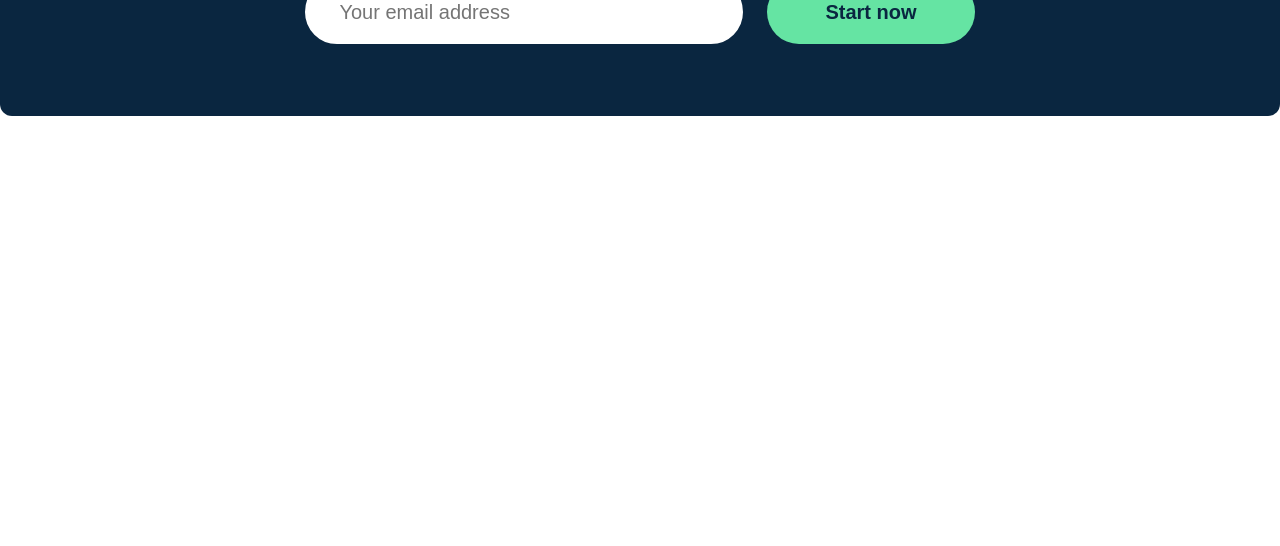
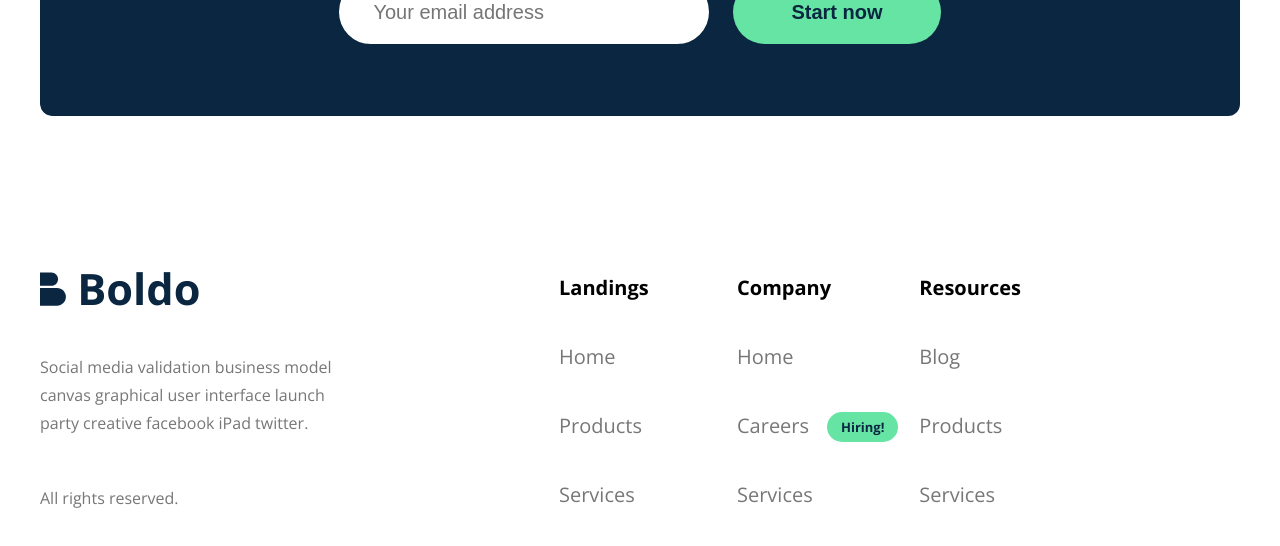
Before and after one commit to franticus/scand-example-react-scss, a React (Create React App) app: page / in a window 1280 px wide. Shown: the part 2456-3002 px from the top of the page. Built offline with nearby package versions, Linux system fonts and the light colour scheme.

Commit message:
scand: add footer

```diff
--- a/src/App.js
+++ b/src/App.js
@@ -3,7 +3,8 @@ import {
   Header,
   Navbar,
   LatestNews,
-  EmailBlock
+  EmailBlock,
+  Footer
 } from './components';
 import { Devider, BlogItem, Button } from './components/common';
 
@@ -17,6 +18,7 @@ const App = () => {
       <LatestNews />
       <Button color="ghost" size="lg" text="Load more" />
       <EmailBlock />
+      <Footer />
     </div>
   );
 }
--- /dev/null
+++ b/src/components/footer/Footer.jsx
@@ -0,0 +1,41 @@
+import React from 'react';
+import s from './Footer.module.scss';
+import cn from 'classnames';
+import { Logo } from '../common';
+
+export const Footer = () => {
+  return (
+    <div className={s.footer}>
+      <div className={s.logoBox}>
+        <Logo />
+        <div className={s.logoBox__text}>
+          Social media validation business model canvas graphical user
+          interface launch party creative facebook iPad twitter.
+        </div>
+        <div className={s.logoBox__text}>
+          All rights reserved.
+        </div>
+      </div>
+      <div className={s.container}>
+        <div className={s.linksBox}>
+          <a href="/" className={s.linksBox__link}>Landings</a>
+          <a href="/" className={s.linksBox__link}>Home</a>
+          <a href="/" className={s.linksBox__link}>Products</a>
+          <a href="/" className={s.linksBox__link}>Services</a>
+        </div>
+        <div className={s.linksBox}>
+          <a href="/" className={s.linksBox__link}>Company</a>
+          <a href="/" className={s.linksBox__link}>Home</a>
+          <a href="/" className={cn(s.linksBox__link, s.tag)}>Careers</a>
+          <a href="/" className={s.linksBox__link}>Services</a>
+        </div>
+        <div className={s.linksBox}>
+          <a href="/" className={s.linksBox__link}>Resources</a>
+          <a href="/" className={s.linksBox__link}>Blog</a>
+          <a href="/" className={s.linksBox__link}>Products</a>
+          <a href="/" className={s.linksBox__link}>Services</a>
+        </div>
+      </div>
+    </div>
+  )
+}
--- /dev/null
+++ b/src/components/footer/Footer.module.scss
@@ -0,0 +1,80 @@
+.footer {
+  display: flex;
+  align-items: center;
+  justify-content: space-between;
+  margin: 0 auto;
+  max-width: 1200px;
+  height: 183px;
+  margin: 184px auto 134px auto;
+}
+
+.logoBox {
+  max-width: 300px;
+  display: flex;
+  align-items: flex-start;
+  justify-content: space-between;
+  flex-direction: column;
+  height: 240px;
+
+  &__text {
+    font-weight: 400;
+    font-size: 16px;
+    line-height: 28px;
+    color: var(--gray);
+    min-width: 200px;
+  }
+}
+
+.container {
+  margin: 0 179px;
+  display: flex;
+  align-items: flex-start;
+  justify-content: space-between;
+  width: 100%;
+  max-width: 642px;
+}
+
+.linksBox {
+  max-width: 300px;
+  display: flex;
+  align-items: flex-start;
+  justify-content: space-between;
+  flex-direction: column;
+  height: 240px;
+  margin: 0 40px;
+
+  &__link {
+    position: relative;
+    font-weight: 400;
+    font-size: 20px;
+    line-height: 32px;
+    color: var(--gray);
+    transition: all .3s;
+
+    &:hover {
+      color: var(--deep-black);
+      transform: scale(1.02);
+    }
+  }
+
+  &__link:first-child {
+    font-weight: 700;
+    font-size: 20px;
+    line-height: 32px;
+    color: var(--deep-black);
+  }
+}
+
+.tag::after {
+  content: 'Hiring!';
+  position: absolute;
+  left: 90px;
+  top: 2px;
+  font-weight: 700;
+  font-size: 13px;
+  line-height: 28px;
+  background: #65E4A3;
+  border-radius: 120px;
+  color: var(--black);
+  padding: 1px 14px;
+}
--- a/src/components/index.js
+++ b/src/components/index.js
@@ -2,3 +2,4 @@ export * from './navbar/Navbar';
 export * from './header/Header';
 export * from './latestNews/LatestNews';
 export * from './emailBlock/EmailBlock';
+export * from './footer/Footer';
--- a/src/components/navbar/Navbar.module.scss
+++ b/src/components/navbar/Navbar.module.scss
@@ -21,7 +21,6 @@
   font-weight: 600;
   font-size: 16px;
   line-height: 24px;
-  text-decoration: none;
   color: var(--black);
   height: 40px;
   border: 2px solid transparent;
--- a/src/index.scss
+++ b/src/index.scss
@@ -1,3 +1,13 @@
+* {
+  box-sizing: border-box;
+  margin: 0;
+  padding: 0;
+}
+
+a {
+  text-decoration: none;
+}
+
 body {
   margin: 0;
   font-family: 'Open Sans', sans-serif;
```
